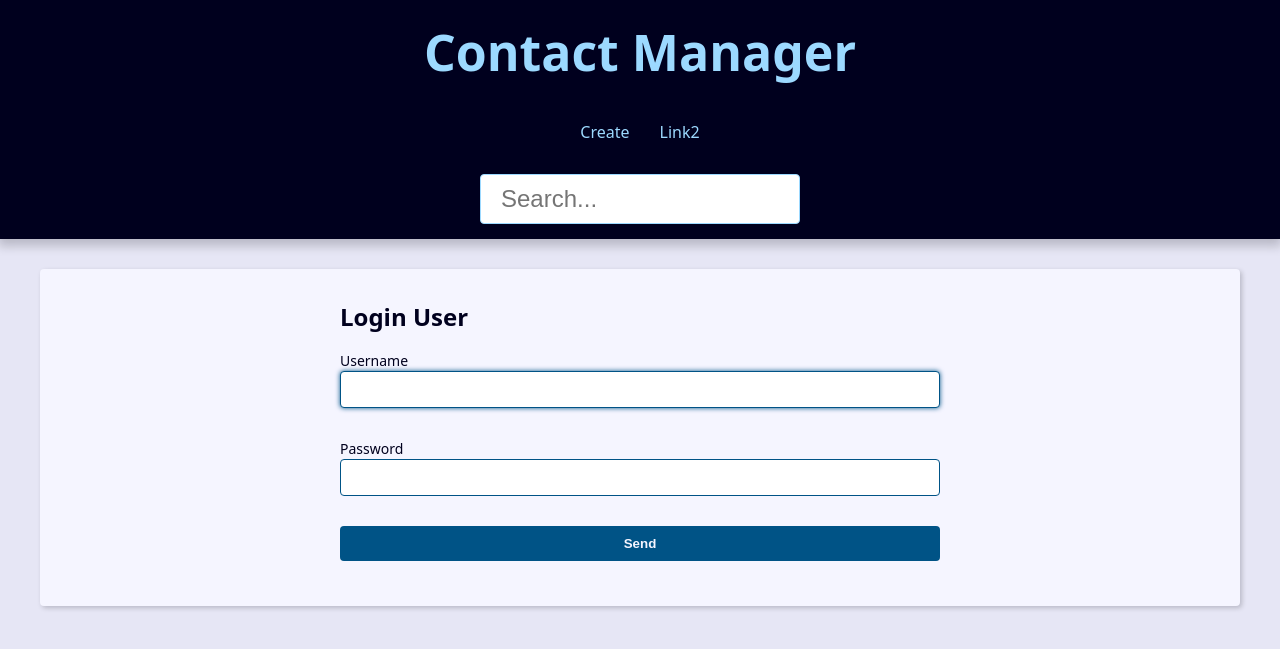
After one commit to SilvanoMarini/ContactManager, a Django app: page /user/login/ in a window 1280 px wide. The commit adds this page. Shown: the top 649 px of the page. Run offline with Django 5.2, Linux system fonts and the light colour scheme.

Commit message:
feat(auth): add user login/logout flow with Django AuthenticationForm
Integrate django.contrib.auth authentication backend,
implement login and logout views, and establish session-based
authentication workflow.

```diff
--- /dev/null
+++ b/contact_manager/contacts/templates/contacts/login.html
@@ -0,0 +1,17 @@
+{% extends "global/base.html" %}
+
+{% block content %}
+<div class="form-wrapper">
+
+  {% if user.is_authenticated %}
+    <h2>Logged in as {{ user.username }}</h2>
+    <p>
+      Click <a href="{% url "contacts:logout" %}">here</a> to log out the current user.
+    </p>
+  {% else %}
+      <h2>Login User</h2>
+
+      {% include "contacts/partials/_user-form.html" %}
+  {% endif %}
+  </div>
+{% endblock content %}
--- /dev/null
+++ b/contact_manager/contacts/templates/contacts/partials/_user-form.html
@@ -0,0 +1,42 @@
+<form
+  action= "{{ form_action }}"
+  method="POST"
+>
+
+  {% csrf_token %}
+
+
+  {% for field in form %}
+    <div class="form-content">
+      <div class="form-group">
+        <label for="{{ field.id_for_label }}">{{ field.label }}</label>
+        {{ field }}
+        {{ field.errors }}
+
+        {% if field.help_text %}
+          <p class="help-text">
+            {{ field.help_text }}
+          </p>
+        {% endif %}
+
+      </div>
+    {% endfor %}
+
+  {% if form.non_field_errors %}
+    <div class="form-content">
+      <div class="form-group">
+        <div class="message error">
+          {{ form.non_field_errors }}
+        </div>
+      </div>
+    </div>
+  {% endif %}
+
+
+  <div class="form-content">
+    <div class="form-group">
+      <button class="btn" type="submit">Send</button>
+    </div>
+  </div>
+
+</form>
--- a/contact_manager/contacts/urls.py
+++ b/contact_manager/contacts/urls.py
@@ -16,4 +16,6 @@ urlpatterns = [
 
     # user
     path('user/create/', views.register, name='register'),
+    path('user/login/', views.login_view, name='login'),
+    path('user/logout/', views.logout_view, name='logout'),
 ]
--- a/contact_manager/contacts/views/user_forms.py
+++ b/contact_manager/contacts/views/user_forms.py
@@ -1,6 +1,7 @@
 from django.shortcuts import render, redirect
 from contacts.forms import RegisterForm
-from django.contrib import messages
+from django.contrib import messages, auth
+from django.contrib.auth.forms import AuthenticationForm
 
 
 def register(request):
@@ -22,3 +23,33 @@ def register(request):
 
         }
     )
+
+
+def login_view(request):
+    form = AuthenticationForm(request)
+
+    if request.method == 'POST':
+        form = AuthenticationForm(request, data=request.POST)
+        if form.is_valid():
+            user = form.get_user()
+            auth.login(request, user)
+            print(user)
+            messages.success(request, 'User successfully logged in.')
+            return redirect('contacts:index')
+
+        messages.error(request, 'Invalid username or password.')
+
+    return render(
+        request,
+        'contacts/login.html',
+        context={
+            'site_title': 'Login User | ',
+            'form': form,
+        }
+    )
+
+
+def logout_view(request):
+    auth.logout(request)
+    messages.success(request, 'User successfully logged out.')
+    return redirect('contacts:login')
```
Also changed, not shown: contact_manager/contacts/templates/contacts/register.html (+1 -42 lines).
